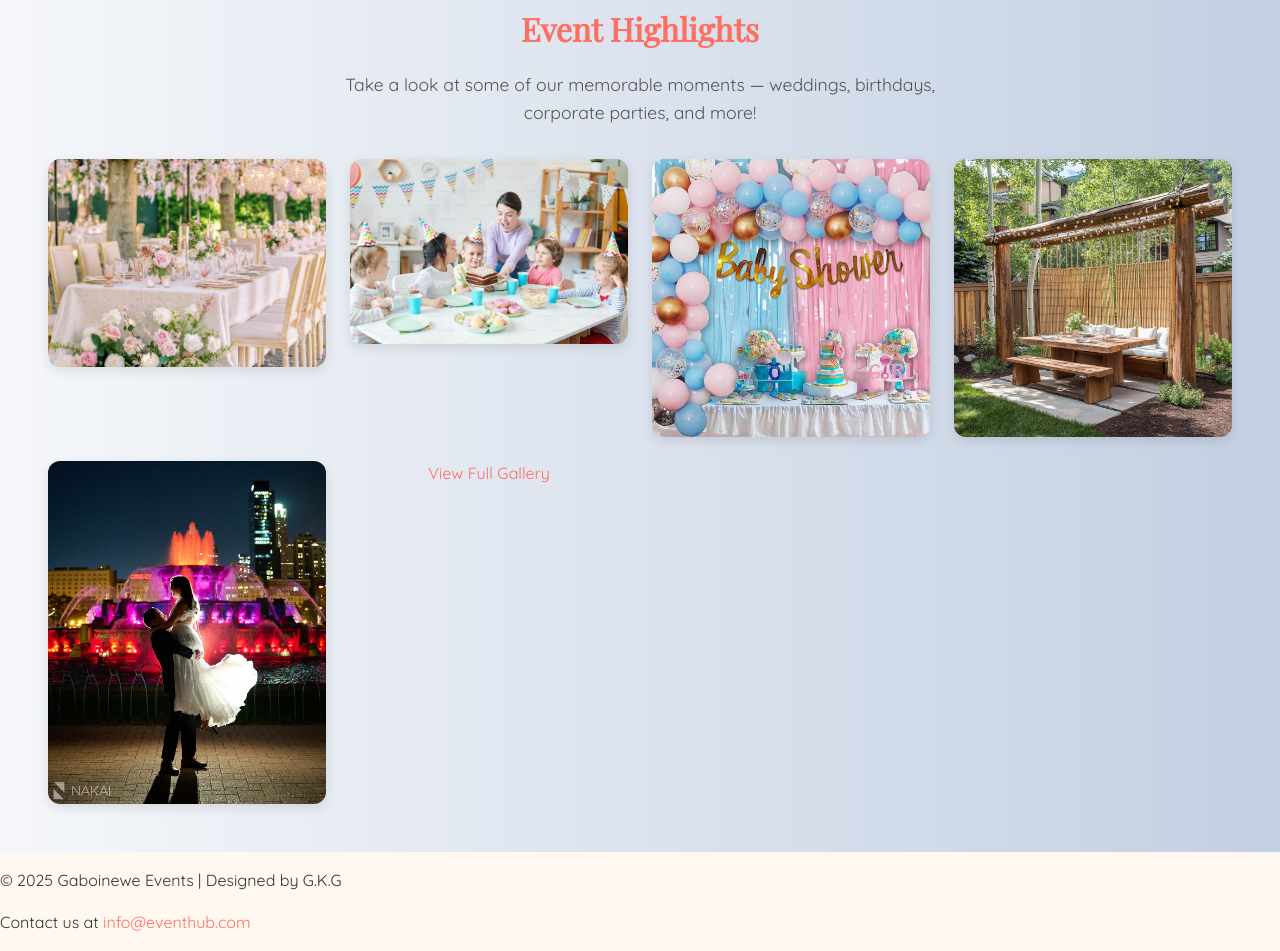
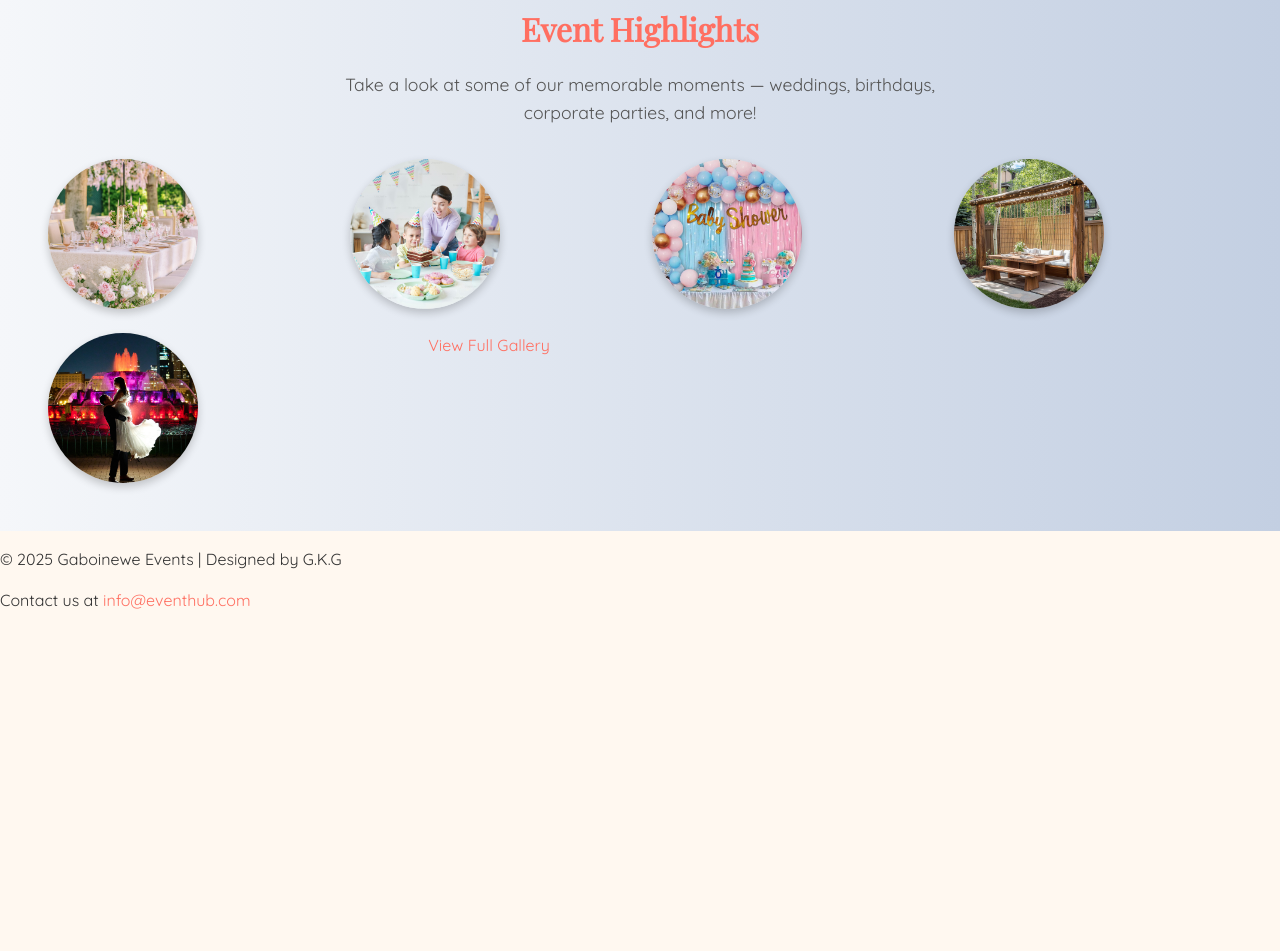
Before and after one commit to kgosi-gabo/event-organizer, a plain HTML site: page events.html in a window 1280 px wide. Shown: the part 1315-2266 px from the top of the page. After the commit the page ends 1945 px from the top, so only its background shows below. Drawn offline with nearby package versions, Linux system fonts and the light colour scheme.

Commit message:
Update style.css

```diff
--- a/style.css
+++ b/style.css
@@ -219,3 +219,18 @@ form button:hover { /* Fixed typo */
 .gallery-rover: hover {
     transform: scale(1.05); /*Slight zoom effect on hover */
 }
+
+/* Profile-Style Events Highlights images on the Event pages */
+.gallery-grid img {
+    width: 150px; /*Set width to profile photo size */
+    height: 150px; /*Set height to match width for square */
+    border-radius: 50%; /*Make the image circular */
+    object-fit: cover; /*Crop and fit image inside the circle */
+    magin: 10px auto; /*Space and center the image */
+    box-shadow: 0 4px 8px rgba(0, 0, 0, 0.2); /*Optional shadow */
+    transition: transform 0.3s ease; /*Smoot hover effect */
+}
+
+.gallery-grid img: hover {
+    transform: scale(1.05); /*Slight zoom on hover */
+}
```
